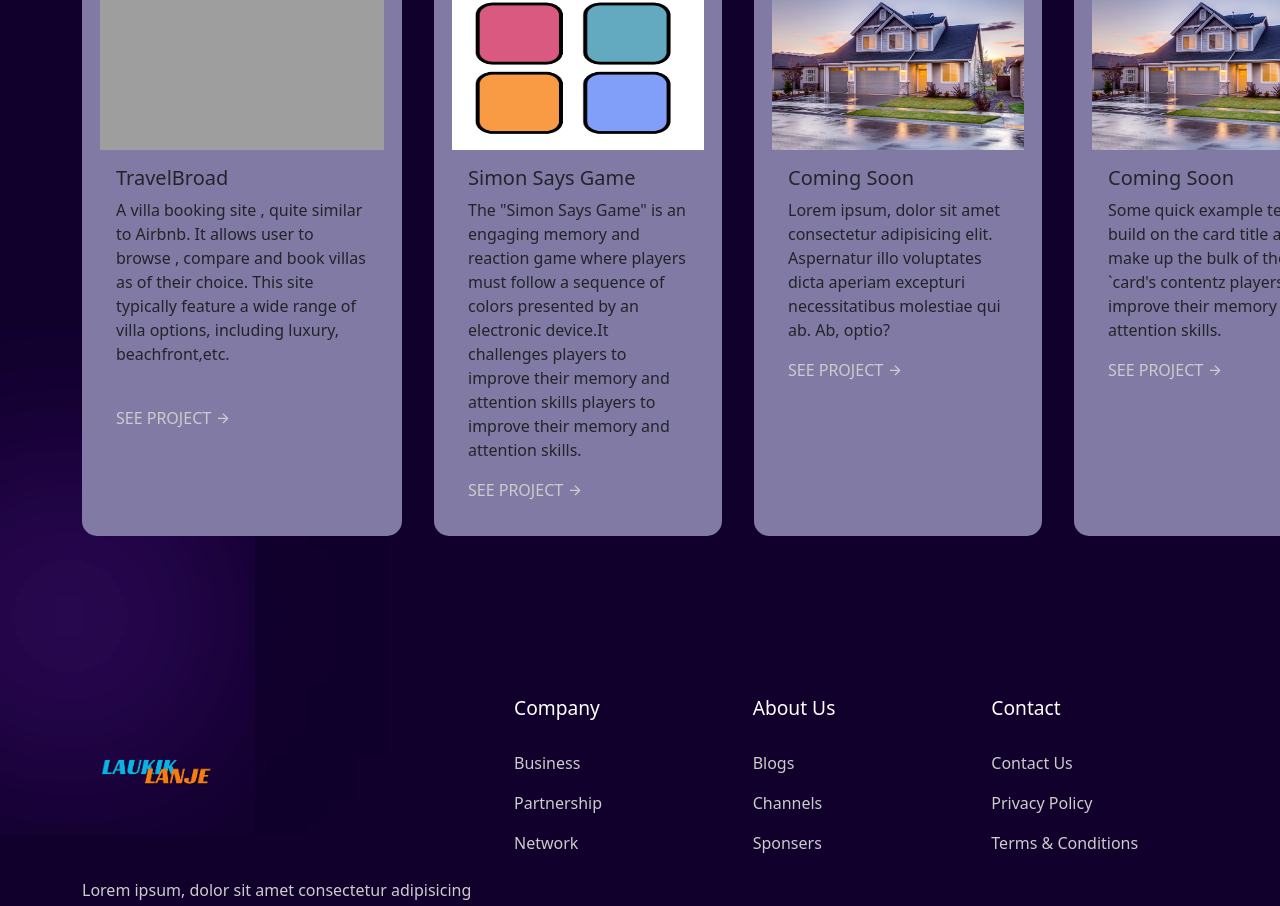
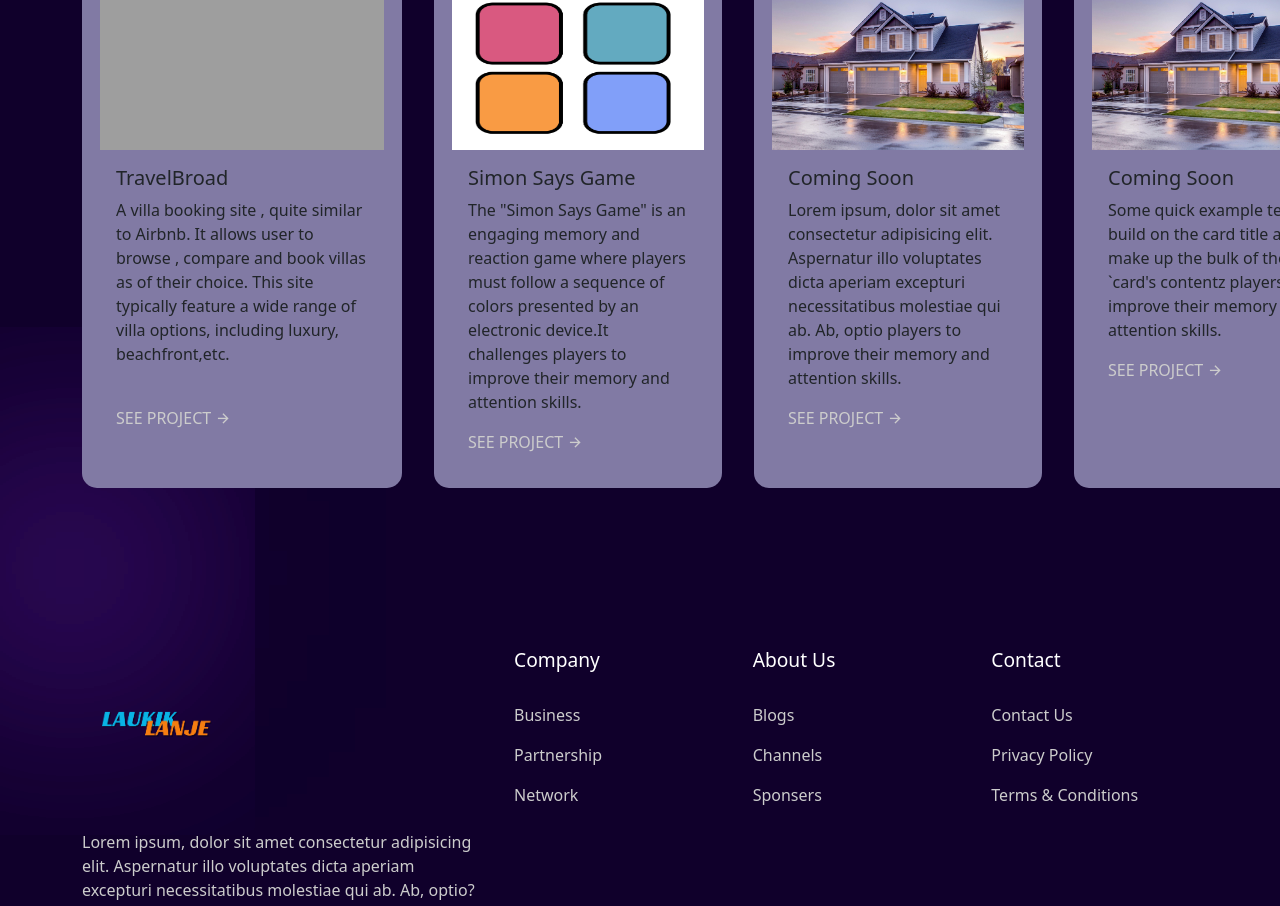
Before and after one commit to laukik-24/My-Portfolio, a website: page index.html in a window 1280 px wide. Shown: the part 1198-2104 px from the top of the page. Drawn offline with nearby package versions, Linux system fonts and the light colour scheme; grey boxes are pictures that could not be loaded.

Commit message:
edited blank cards

```diff
--- a/index.html
+++ b/index.html
@@ -76,8 +76,7 @@
                     <h5 class="card-title">Simon Says Game</h5>
                     <p class="card-text">The "Simon Says Game" is an engaging memory and reaction game where players
                         must follow a sequence of colors presented by an electronic device.It challenges players to
-                        improve their memory and attention skills players to improve their memory and attention skills.
-                    </p>
+                        improve their memory and attention skills.</p>
                     <a href="https://simon-says-laukik.vercel.app/">SEE PROJECT <i class="ri-arrow-right-line"></i></a>
                 </div>
             </div>
@@ -86,7 +85,8 @@
                 <div class="card-body">
                     <h5 class="card-title">Coming Soon</h5>
                     <p class="card-text">Lorem ipsum, dolor sit amet consectetur adipisicing elit. Aspernatur illo
-                        voluptates dicta aperiam excepturi necessitatibus molestiae qui ab. Ab, optio?</p>
+                        voluptates dicta aperiam excepturi necessitatibus molestiae qui ab. Ab, optio players to improve
+                        their memory and attention skills.</p>
 
                     <a href="#">SEE PROJECT <i class="ri-arrow-right-line"></i></a>
                 </div>
```
